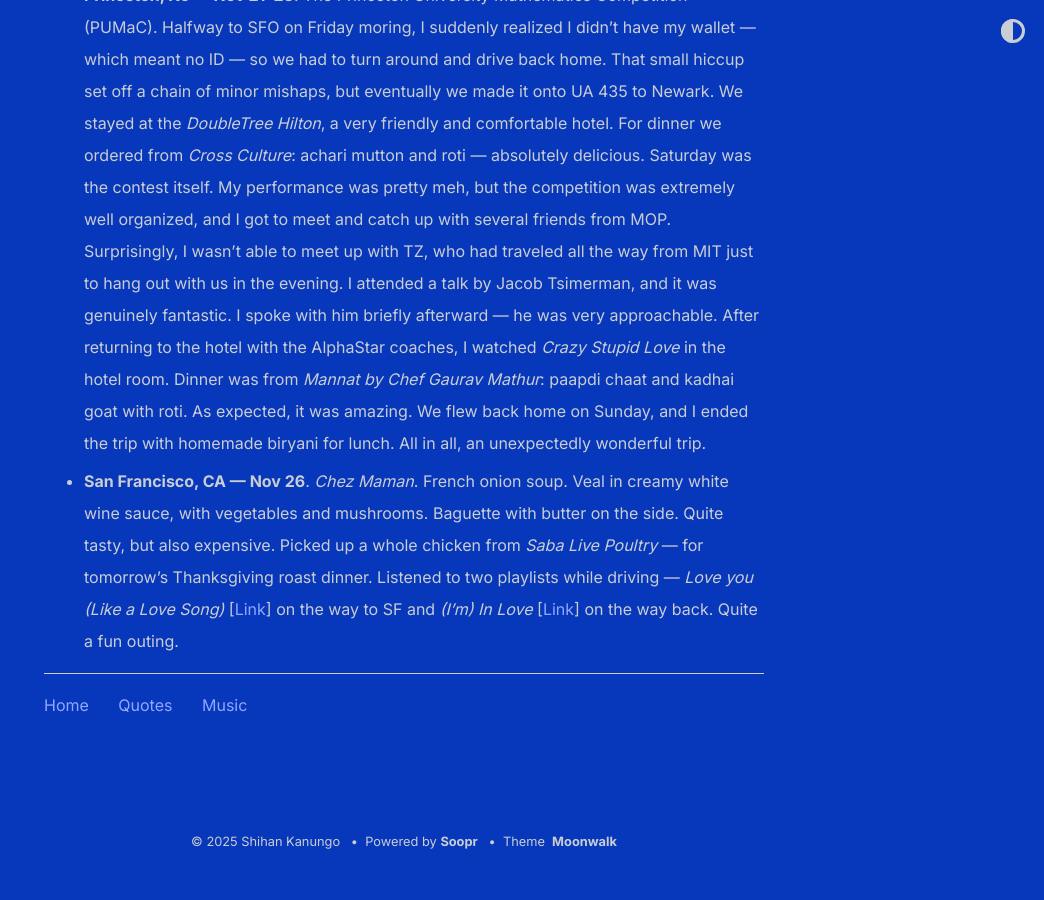
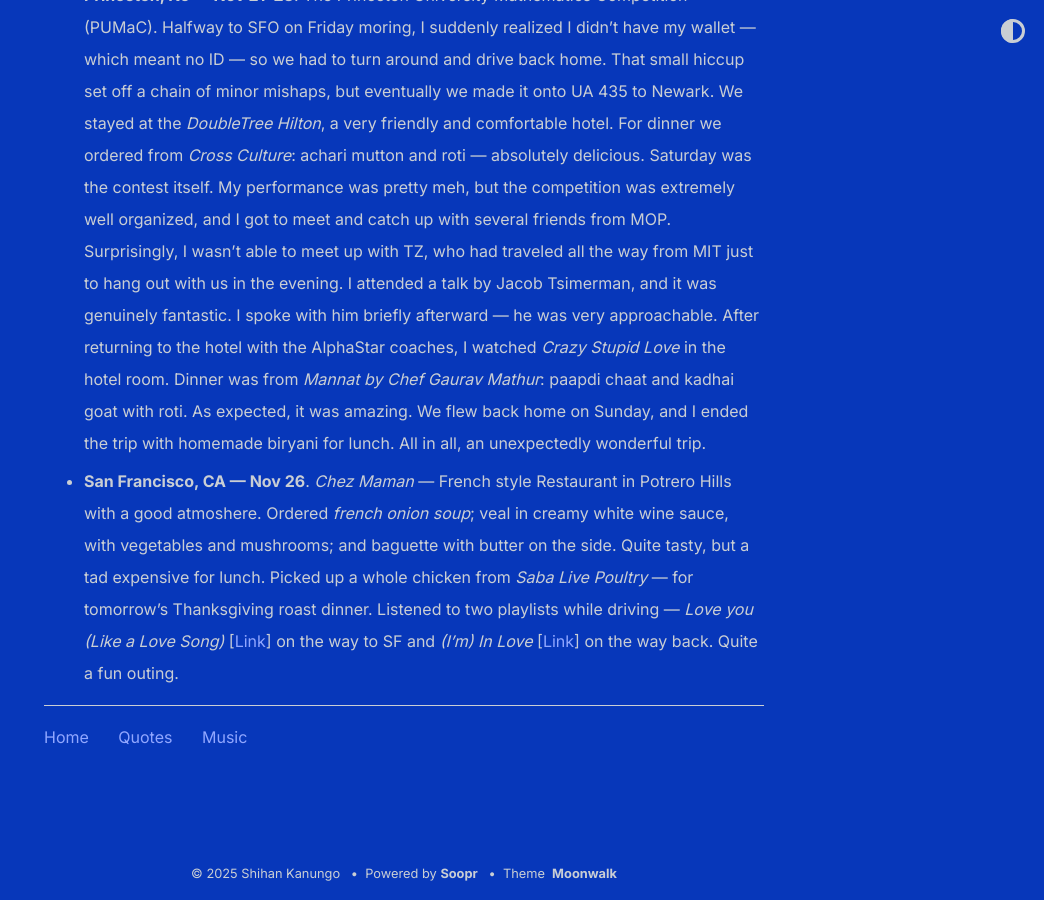
Before and after one commit to shihankanungo/shihankanungo.github.io, a Jekyll site: the page built from travel.md, in a window 1280 px wide and 900 px high, scrolled down 3577 px. Shown: the whole window, without its empty margins (236-1280 px from the left). Built offline with Jekyll 4.4.1, drawn with Linux system fonts in a browser that asks for light colours; before the commit the page ends 4445 px from its top, so only the background shows below that.

Commit message:
Update travel.md

```diff
--- a/travel.md
+++ b/travel.md
@@ -31,4 +31,4 @@
 - **Berkeley, CA --- Nov 8**. The Berkeley Math Tournament (BMT). It was so foggy during the drive to Berkeley in the morning. We listened to early *Rolling Stones* in the car. Was in *AlphaStar Saturn* with JD, EL, RB, MY, SR. We finished 5th overall and 3rd in Power Round. Other highlights: RB (4th Discrete), EL (7th Algebra), MY (10th Calculus) and myself (5th Geometry). *AlphaStar Mars* came second overall (they missed first place by 1 point. Also, *AlphaStar Mercury*, comprising entirely of middle schoolers, came in 5th in GUTS. Both teams were amazing!! Got done at 6PM. Had *dahi paapdi chaat* and *chicken kathi roll* from *Vik's Chaat* for dinner. Listened to *Olivia Dean* on the drive back home.
 - **Princeton, NJ --- Nov 21--23**. The Princeton University Mathematics Competition (PUMaC). Halfway to SFO on Friday moring, I suddenly realized I didn’t have my wallet — which meant no ID — so we had to turn around and drive back home. That small hiccup set off a chain of minor mishaps, but eventually we made it onto UA 435 to Newark. We stayed at the *DoubleTree Hilton*, a very friendly and comfortable hotel. For dinner we ordered from *Cross Culture*: achari mutton and roti — absolutely delicious. Saturday was the contest itself. My performance was pretty meh, but the competition was extremely well organized, and I got to meet and catch up with several friends from MOP. Surprisingly, I wasn’t able to meet up with TZ, who had traveled all the way from MIT just to hang out with us in the evening.
 I attended a talk by Jacob Tsimerman, and it was genuinely fantastic. I spoke with him briefly afterward &mdash; he was very approachable. After returning to the hotel with the AlphaStar coaches, I watched *Crazy Stupid Love* in the hotel room. Dinner was from *Mannat by Chef Gaurav Mathur*: paapdi chaat and kadhai goat with roti. As expected, it was amazing. We flew back home on Sunday, and I ended the trip with homemade biryani for lunch. All in all, an unexpectedly wonderful trip.
-- **San Francisco, CA --- Nov 26**. *Chez Maman*. French onion soup. Veal in creamy white wine sauce, with vegetables and mushrooms. Baguette with butter on the side. Quite tasty, but also expensive. Picked up a whole chicken from *Saba Live Poultry* &mdash; for tomorrow's Thanksgiving roast dinner. Listened to two playlists while driving &mdash; *Love you (Like a Love Song)* [<a href="https://open.spotify.com/playlist/5WY9EXpwTsILouHQjIEAAQ?si=61f1157d7cb14ebd">Link</a>] on the way to SF and *(I'm) In Love* [<a href="https://open.spotify.com/playlist/1TMrh1H7P9xHuaElSi9lwy?si=cfcda3e8c99145ac">Link</a>] on the way back. Quite a fun outing.
+- **San Francisco, CA --- Nov 26**. *Chez Maman* &mdash; French style Restaurant in Potrero Hills with a good atmoshere. Ordered *french onion soup*; veal in creamy white wine sauce, with vegetables and mushrooms; and baguette with butter on the side. Quite tasty, but a tad expensive for lunch. Picked up a whole chicken from *Saba Live Poultry* &mdash; for tomorrow's Thanksgiving roast dinner. Listened to two playlists while driving &mdash; *Love you (Like a Love Song)* [<a href="https://open.spotify.com/playlist/5WY9EXpwTsILouHQjIEAAQ?si=61f1157d7cb14ebd">Link</a>] on the way to SF and *(I'm) In Love* [<a href="https://open.spotify.com/playlist/1TMrh1H7P9xHuaElSi9lwy?si=cfcda3e8c99145ac">Link</a>] on the way back. Quite a fun outing.
```
